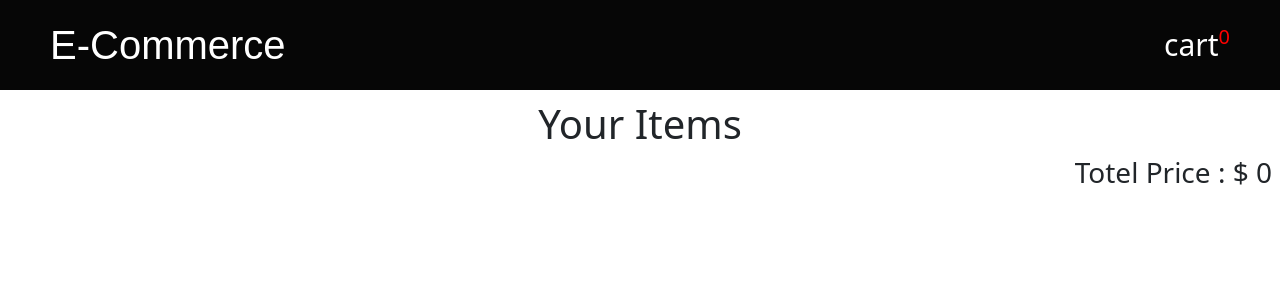
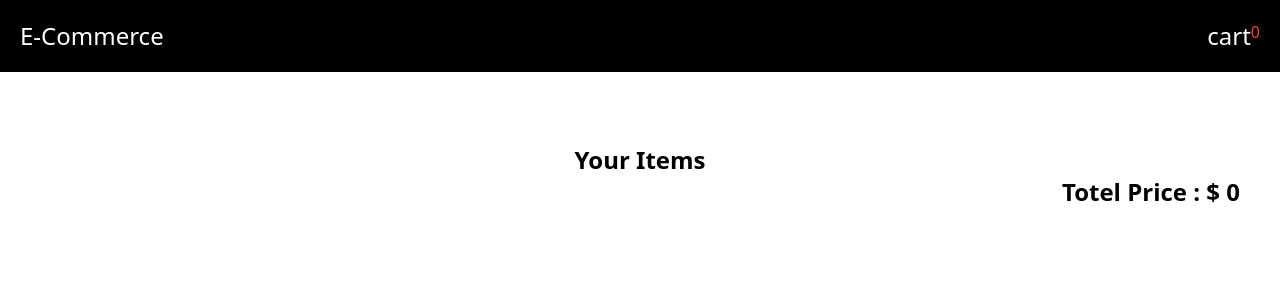
Before and after one commit to Ankit9179/E-Commerce-Mern, a React (Create React App) app in the folder client/: page /product-cart in a window 1280 px wide. Shown: the top 300 px of the page. Built offline with nearby package versions, Linux system fonts and the light colour scheme.

Commit message:
change all css in tailwind css

```diff
--- a/client/package.json
+++ b/client/package.json
@@ -38,5 +38,8 @@
       "last 1 firefox version",
       "last 1 safari version"
     ]
+  },
+  "devDependencies": {
+    "tailwindcss": "^3.3.3"
   }
 }
--- a/client/public/index.html
+++ b/client/public/index.html
@@ -11,21 +11,21 @@
     />
     <link rel="apple-touch-icon" href="%PUBLIC_URL%/logo192.png" />
     <link rel="manifest" href="%PUBLIC_URL%/manifest.json" />
-    <link
+    <!-- <link
       href="https://cdn.jsdelivr.net/npm/bootstrap@5.3.1/dist/css/bootstrap.min.css"
       rel="stylesheet"
       integrity="sha384-4bw+/aepP/YC94hEpVNVgiZdgIC5+VKNBQNGCHeKRQN+PtmoHDEXuppvnDJzQIu9"
       crossorigin="anonymous"
-    />
+    /> -->
     <title>E-Commerce</title>
   </head>
   <body>
     <noscript>You need to enable JavaScript to run this app.</noscript>
     <div id="root"></div>
-    <script
+    <!-- <script
       src="https://cdn.jsdelivr.net/npm/bootstrap@5.3.1/dist/js/bootstrap.bundle.min.js"
       integrity="sha384-HwwvtgBNo3bZJJLYd8oVXjrBZt8cqVSpeBNS5n7C8IVInixGAoxmnlMuBnhbgrkm"
       crossorigin="anonymous"
-    ></script>
+    ></script> -->
   </body>
 </html>
--- a/client/src/components/NavBar.css
+++ /dev/null
@@ -1,37 +0,0 @@
-.nav-container {
-    /* background-color: black;
-    color: white;
-    position: fixed;
-    overflow: hidden; */
-
-    overflow: hidden;
-    background-color: #060606;
-    color: white;
-    position: fixed;
-    top: 0;
-    z-index: 100;
-    width: 100%;
-}
-
-.content {
-    display: flex;
-    justify-content: space-between;
-    align-items: center;
-    padding: 15px 50px;
-}
-
-.logo {
-    font-size: 40px;
-    font-family: sans-serif;
-}
-
-.cart {
-    display: flex;
-    font-size: 30px;
-    cursor: pointer;
-}
-
-.cart p {
-    font-size: 20px;
-    color: red;
-}
--- a/client/src/components/NavBar.js
+++ b/client/src/components/NavBar.js
@@ -1,20 +1,19 @@
 import React from 'react'
-import './NavBar.css'
+// import './NavBar.css'
 import { useSelector } from 'react-redux'
 import { useNavigate } from 'react-router-dom'
-
-
 const NavBar = () => {
     const item = useSelector((state)=>state.cartItem) // cart item objects number from redux
     const navigate = useNavigate()
     return (
         <>
-            <div className='nav-container'>
-                <div className='content'>
-                    <div className='logo'>E-Commerce</div>
-                    <div className='cart' onClick={()=>navigate("/product-cart")}> cart <p>{item.length}</p></div>
+                <div className='content bg-black flex justify-between p-5 fixed top-0 w-full'>
+                    <div className='text-white text-2xl '>E-Commerce</div>
+                    <div onClick={()=>navigate("/product-cart")} className='flex cursor-pointer hover:scale-90'>
+                      <div className='text-white text-2xl '> cart </div>
+                      <p className='text-red-500'>{item.length}</p>
+                    </div>
                 </div>
-            </div>
         </>
     )
 }
--- a/client/src/index.css
+++ b/client/src/index.css
@@ -1,5 +1,3 @@
-*{
-    margin: 0;
-    padding: 0;
-    box-sizing: border-box;
-}
+@tailwind base;
+@tailwind components;
+@tailwind utilities;
--- a/client/src/pages/CartPage.css
+++ /dev/null
@@ -1,37 +0,0 @@
-.main-div {
-    padding-top: 100px;
-
-}
-
-/* .cart-container {
-    padding-top: 100px;
-} */
-
-.cart-item {
-    display: flex;
-    align-items: center;
-    justify-content: space-between;
-    /* border: 2px solid black; */
-    height: 100px;
-    margin: 20px;
-    padding: 9px;
-    border-radius: 4px;
-    box-shadow: rgba(149, 157, 165, 0.2) 0px 8px 24px;
-}
-
-
-.cart-item img {
-    width: 60px;
-    overflow: hidden;
-}
-
-.spans-div span {
-    margin: 0px 12px;
-    font-size: 2rem;
-    cursor: pointer;
-
-}
-
-.spans-div b {
-    font-size: 1.5rem;
-}
--- a/client/src/pages/CartPage.js
+++ b/client/src/pages/CartPage.js
@@ -1,14 +1,11 @@
 import React from 'react'
-import './CartPage.css'
+// import './CartPage.css'
 import { useDispatch, useSelector } from 'react-redux'
 import { removeItem } from '../feature/cartSlice'  // remove action  from redux state
-
-
 
 const CartPage = () => {
   const cartIAllItems = useSelector((state) => state.cartItem) //get all items from your global state  => your cart
   const dispatch = useDispatch()
-
 
   //hsndle remove items frome your cart
   const handleRemove = (id) => {
@@ -19,23 +16,22 @@ const CartPage = () => {
   let total = cartIAllItems.reduce((total, item) => total + item.price, 0)
   return (
     <>
-      <div className="main-div">
-        <h1 className='text-center'>Your Items</h1>
+      <div className="mt-36">
+        <h1 className='text-center font-bold text-2xl'>Your Items</h1>
         {
           cartIAllItems.map((item, index) => (
             <div className='cart-container' key={index}>
-              <div className="cart-item">
-                <img src={item.image} alt="img" />
+              <div className="flex justify-between items-center h-28 m-5 shadow-lg shadow-gray-200/50 p-2 rounded-md ">
+                <img className='w-20 overflow-hidden' src={item.image} alt="img" />
                 <h4>{item.title}</h4>
-                <h6 className='mb-2'>$ {item.price}</h6>
-                <button type="button" className="btn btn-danger" onClick={() => handleRemove(item.id)}>Rmove</button>
+                <h6 className='mb-2 text-2xl font-bold'>$ {item.price}</h6>
+                <button type="button" className="bg-orange-500 text-white px-3 py-2 rounded-lg" onClick={() => handleRemove(item.id)}>Rmove</button>
               </div>
             </div>
           ))
         }
-        <h3 className='text-end m-2'>Totel Price : $ {total}</h3>
+        <h3 className='text-end mr-10 font-bold text-2xl '>Totel Price : $ {total}</h3>
       </div>
-
     </>
   )
 }
--- a/client/src/pages/ProductDtailsPage.css
+++ /dev/null
@@ -1,29 +0,0 @@
-.single-page-container {
-    width: 100%;
-    height: 100vh;
-    /* background-color: rgb(237, 168, 168); */
-    margin-bottom: 90px;
-}
-
-.single-page-content {
-    width: 70%;
-    margin: auto;
-    padding-top: 100px;
-
-}
-
-.single-page-box {
-    display: flex;
-    /* border: 2px solid black; */
-    justify-content: space-around;
-    align-items: center;
-    padding: 10px;
-    border-radius: 20px;
-    box-shadow: rgba(0, 0, 0, 0.35) 0px 5px 15px;
-    margin-top: 30px;
-}
-
-.btn {
-    display: flex;
-    justify-content: space-around;
-}
--- a/client/src/pages/ProductDtailsPage.js
+++ b/client/src/pages/ProductDtailsPage.js
@@ -1,16 +1,14 @@
 import React from 'react'
-import './ProductDtailsPage.css'
+// import './ProductDtailsPage.css'
 import { useLocation, useNavigate } from 'react-router-dom'
 import { addItem } from '../feature/cartSlice'
 import {useDispatch} from 'react-redux'
-
 
 const ProductDtailsPage = () => {
   const location = useLocation()
   const navigation = useNavigate()
   const data = location.state.product //receive single product data
   const dispatch = useDispatch() //create variable with useDispatch functionality
-
 
   //Add item to cart
   const handleAddItem = (item) =>{
@@ -20,24 +18,24 @@ const ProductDtailsPage = () => {
 
   return (
     <>
-      <div className='single-page-container'>
-        <div className="single-page-content">
-          <div className='single-page-box'>
+      <div className='w-full h-screen mb-28 '>
+        <div className="pt-28 w-[70%] m-auto  ">
+          <div className='flex justify-between align-middle p-10 rounded-lg mt-7 shadow-md shadow-indigo-500/40'>
             <div className="left">
-              <img src={data.image} alt="img" />
+              <img className='w-[150px]' src={data.image} alt="img" />
             </div>
-            <div className="right">
-              <h4>{data.title}</h4>
+            <div className="space-y-4 text-1xl">
+              <h4 >{data.title}</h4>
               <p>{data.category}</p>
               <p>★ {data.rating.rate}</p>
-              <h3>$ {data.price}</h3>
-              <div className='btn'>
-                <button className='btn btn-primary mt-3 mx-2' onClick={()=>handleAddItem(data)}>Add To Cart</button>
-                <button className='btn btn-primary mt-3 mx-2' onClick={() => navigation('/')}>Go Back</button>
+              <h3 className='text-2xl'>$ {data.price}</h3>
+              <div className='mt-32 flex justify-between'>
+                <button className='bg-green-500 text-white px-3 py-2 rounded-lg' onClick={()=>handleAddItem(data)}>Add To Cart</button>
+                <button className='bg-red-500 text-white px-3 py-2 rounded-lg' onClick={() => navigation('/')}>Go Back</button>
               </div>
             </div>
           </div>
-          <p className='mt-5'>{data.description}</p>
+          <p className='mt-10'>{data.description}</p>
         </div>
       </div>
     </>
--- a/client/src/pages/ProductsListingPage.css
+++ /dev/null
@@ -1,39 +0,0 @@
-  @import url('https://fonts.googleapis.com/css2?family=Indie+Flower&family=Roboto&display=swap');
-
-  /* .Product-listing-container {
-      padding: 5px;
-  } */
-
-  .Product-listing-container h1 {
-      font-family: 'Indie Flower', cursive;
-      /* font-family: 'Roboto', sans-serif; */
-      margin: 20px 0px;
-      margin-top: 7.5rem;
-
-
-  }
-
-  .Product-card-box {
-      /* background-color: rgb(128, 171, 171); */
-      display: flex;
-      justify-content: space-around;
-      flex-wrap: wrap;
-      align-items: center;
-  }
-
-  .card-content {
-      margin: 20px;
-      width: 25%;
-  }
-
-  img {
-      width: 300px;
-      height: 300px;
-      object-fit: contain;
-      padding: 10px;
-  }
-
-  .ctn-rating {
-      display: flex;
-      justify-content: space-between;
-  }
--- /dev/null
+++ b/client/tailwind.config.js
@@ -0,0 +1,10 @@
+/** @type {import('tailwindcss').Config} */
+module.exports = {
+  content: [
+    "./src/**/*.{js,jsx,ts,tsx}"
+  ],
+  theme: {
+    extend: {},
+  },
+  plugins: [],
+}
```
Also changed, not shown: client/src/pages/ProductsListingPage.js (+10 -33 lines), 1 other file (tests, documents, lock files or other folders).
